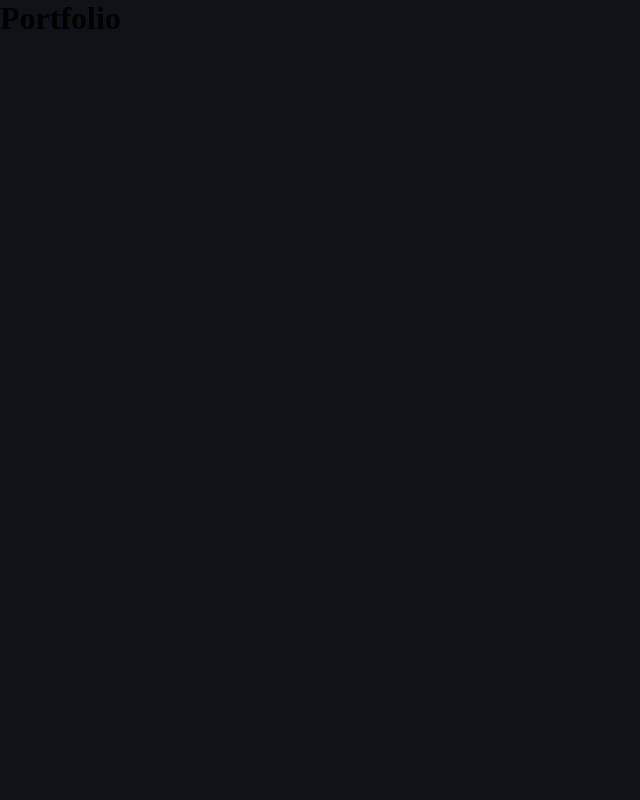
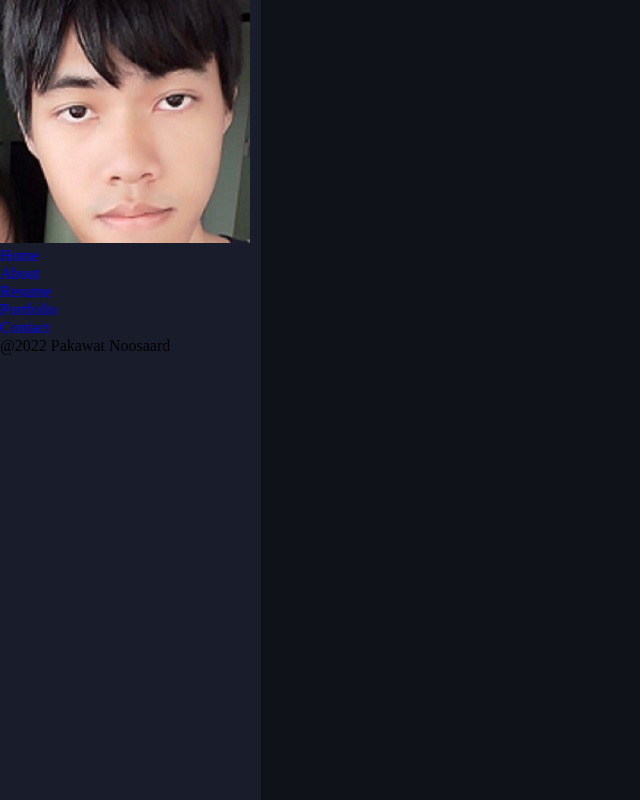
Before and after one commit to PakawatNoosaard/ReactFinalProject, a React (Create React App) app: page / in a window 1280 px wide. Shown: the whole page, without its empty margins (0-640 px from the left). Built offline with nearby package versions, Linux system fonts and the light colour scheme.

Commit message:
commit_2

```diff
--- a/src/App.js
+++ b/src/App.js
@@ -1,7 +1,9 @@
+import Sidebar from "./Components/Sidebar";
+
 function App() {
   return (
     <div className="App">
-      <h1>Portfolio</h1>
+      <Sidebar />
     </div>
   );
 }
--- /dev/null
+++ b/src/Components/Navigation.js
@@ -0,0 +1,51 @@
+import React from 'react'
+import styled from 'styled-components'
+import { NavLink } from 'react-router-dom'
+import avatar from '../img/avatar.jpg'
+
+const Navigation = () => {
+  return (
+    <NavigationStyled>
+        <div className="avatar">
+            <img src={avatar} alt=""/>
+        </div>
+        <ul className="nav-items">
+              <li className="nav-item">
+                  <NavLink
+                  to="/" activeClassName="active" exact> Home
+                  </NavLink>
+              </li>
+              <li className="nav-item">
+                  <NavLink
+                  to="/about" activeClassName="active" exact> About
+                  </NavLink>
+              </li>
+              <li className="nav-item">
+                  <NavLink
+                  to="/resume" activeClassName="active" exact> Resume
+                  </NavLink>
+              </li>
+              <li className="nav-item">
+                  <NavLink
+                  to="/portfolio" activeClassName="active" exact> Portfolio
+                  </NavLink>
+              </li>
+              <li className="nav-item">
+                  <NavLink
+                  to="/contact" activeClassName="active" exact> Contact
+                  </NavLink>
+              </li>
+
+        </ul>
+        <footer className="footer">
+            <p>@2022 Pakawat Noosaard</p>
+        </footer>
+    </NavigationStyled>
+  )
+}
+
+const NavigationStyled = styled.nav`
+
+`;
+
+export default Navigation
--- a/src/Components/Sidebar.js
+++ b/src/Components/Sidebar.js
@@ -0,0 +1,21 @@
+import React from 'react'
+import styled from 'styled-components'
+import Navigation from './Navigation'
+
+const Sidebar = () => {
+  return (
+    <SidebarStyled>
+        <Navigation />
+    </SidebarStyled>
+  )
+}
+
+const SidebarStyled = styled.div`
+    width: 16.3rem;
+    height :100vh;
+    background-color: var(--sidebar-dark-color);
+    position: fixed;
+
+`;
+
+export default Sidebar
--- a/src/index.js
+++ b/src/index.js
@@ -1,13 +1,16 @@
 import React from 'react';
 import ReactDOM from 'react-dom';
 import App from './App';
-import GlobalStyled from './Styles/GlobalStyle';
+import GlobalStyled from './styles/GlobalStyle';
+import { BrowserRouter } from 'react-router-dom';
 
 
 ReactDOM.render(
   <React.StrictMode>
     <GlobalStyled />
+    <BrowserRouter>
     <App />
+    </BrowserRouter>
   </React.StrictMode>,
   document.getElementById('root')
 );
```
Also changed, not shown: src/Pages/AboutPage.js (added, +9 -0 lines), src/Pages/ContactPage.js (added, +9 -0 lines), src/Pages/HomePage.js (added, +9 -0 lines), src/Pages/PortfolioPage.js (added, +9 -0 lines), src/Pages/ResumePage.js (added, +9 -0 lines), src/img/67146245_1129419767446136_3613106719107842048_n.jpg (added), src/img/avatar.jpg (added).
